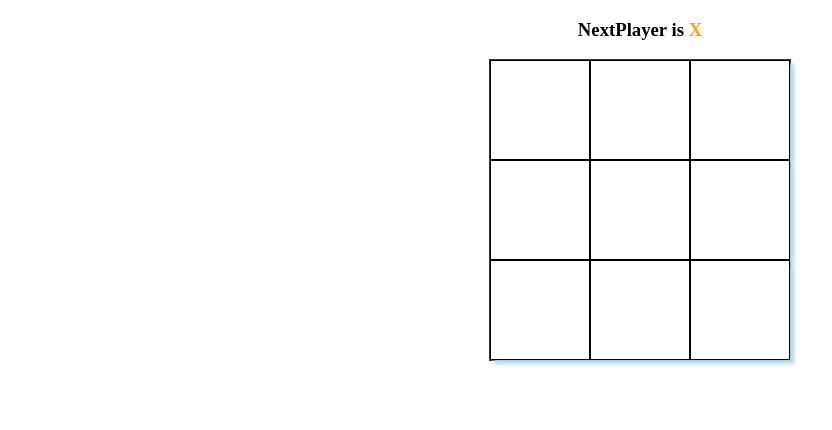
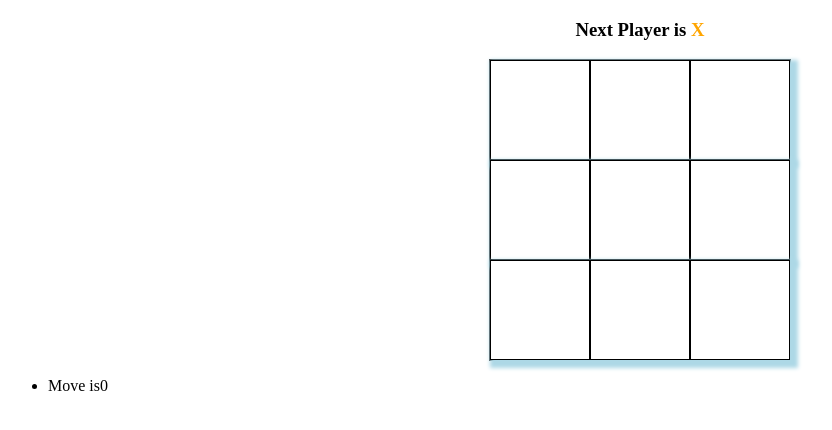
Before and after one commit to Kinuganjhu/Test, a React (Vite) app: page / in a window 1280 px wide. Shown: the top 430 px of the page, without its empty margins (0-832 px from the left). Built offline with nearby package versions, Linux system fonts and the light colour scheme.

Commit message:
this is a final game

```diff
--- a/src/App.jsx
+++ b/src/App.jsx
@@ -3,34 +3,43 @@ import './styles.scss';
 import Board from './Components/Board';
 import calculateWinner from './Components/winner';
 import StatusMessage from './Components/statusMessage';
+import History from './Components/History';
+
 export default function App() {
+  const [history, setHistory] = useState([{ squares: Array(9).fill(null), isXNext: false }]);
+  const [currentMove, setCurrentMove] = useState(0);
   const [squares, setSquares] = useState(Array(9).fill(null));
-  const [isXNext, setIsXNext] = useState(true); // Changed initial value to true
-  const winner = calculateWinner(squares); // 'Winner' to 'winner' for consistency
+  const [isXNext, setIsXNext] = useState(true);
 
+  const winner = calculateWinner(squares);
+  const gamingBoard = history[currentMove];
 
   const handleSquareClick = (clickedPosition) => {
-    if (squares[clickedPosition] || winner) {
-      return; // Stop processing if there's a winner or square is already filled
+    if (gamingBoard.squares[clickedPosition] || winner) {
+      return;
     }
 
-    setSquares((currentSquares) => {
-      return currentSquares.map((squareValue, position) => {
-        if (clickedPosition === position) {
-          return isXNext ? 'X' : 'O';
-        }
-        return squareValue;
-      });
+    const nextSquareState = gamingBoard.squares.map((squareValue, position) =>
+      clickedPosition === position ? (gamingBoard.isXNext ? 'X' : 'O') : squareValue
+    );
+
+    const updatedHistory = history.slice(0, currentMove + 1);
+    updatedHistory.push({
+      squares: nextSquareState,
+      isXNext: !gamingBoard.isXNext,
     });
 
-    setIsXNext((prevIsNext) => !prevIsNext); // Changed setXIsNext to setIsXNext for clarity
+    setHistory(updatedHistory);
+    setCurrentMove(updatedHistory.length - 1);
+    setSquares(nextSquareState);
+    setIsXNext(!gamingBoard.isXNext);
   };
 
   return (
     <div className='App'>
-      <StatusMessage winner = {winner} squares = {squares} isXNext = {isXNext}/>
-
-      <Board squares={squares} handleSquareClick={handleSquareClick} />
+      <StatusMessage winner={winner} squares={squares} isXNext={isXNext} gamingBoard={gamingBoard} />
+      <Board squares={squares} handleSquareClick={handleSquareClick} gamingBoard={gamingBoard} />
+      <History history={history} />
     </div>
   );
 }
--- a/src/Components/Board.jsx
+++ b/src/Components/Board.jsx
@@ -1,36 +1,32 @@
 import React from 'react';
-import Square from './Square';
 
 const Board = ({ squares, handleSquareClick }) => {
-  const renderSquare = (position) => {
-    return <Square value={squares[position]} onClick={() => handleSquareClick(position)} />;
+  const renderSquare = (i) => {
+    return (
+      <button className="square" onClick={() => handleSquareClick(i)}>
+        {squares[i]}
+      </button>
+    );
   };
 
   return (
-    <>
-      {/* First line row */}
-      <div className='board'>
-        <div className='board-row'>
+    <div className="board">
+      <div className="board-row">
         {renderSquare(0)}
         {renderSquare(1)}
         {renderSquare(2)}
       </div>
-
-        {/* Second line row */}
-        <div className='board-row'>
+      <div className="board-row">
         {renderSquare(3)}
         {renderSquare(4)}
         {renderSquare(5)}
       </div>
-
-        {/* Third line row */}
-        <div className='board-row'>
+      <div className="board-row">
         {renderSquare(6)}
         {renderSquare(7)}
         {renderSquare(8)}
       </div>
     </div>
-    </>
   );
 };
 
--- /dev/null
+++ b/src/Components/History.jsx
@@ -0,0 +1,17 @@
+import React from 'react';
+
+const History = ({ history }) => {
+  return (
+    <div>
+      <ul>
+        {history.map((move, index) => (
+          <li key={index}>
+            <div>Move  is{index}</div>
+          </li>
+        ))}
+      </ul>
+    </div>
+  );
+};
+
+export default History;
--- a/src/Components/Square.jsx
+++ b/src/Components/Square.jsx
@@ -1,9 +1,9 @@
-export default function Square({value,onClick }){
+import React from 'react';
+
+export default function Square({ value, onClick }) {
   return (
-    <>
-<button className = 'square'
- onClick = {onClick} >{value} </button>
-    </>
-
+    <button className='square' onClick={onClick}>
+      {value}
+    </button>
   );
 }
--- a/src/Components/statusMessage.jsx
+++ b/src/Components/statusMessage.jsx
@@ -16,7 +16,7 @@ const StatusMessage = ({ isXNext, squares, winner }) => {
       return (
         <>
 
-          <span className = 'text-orange'> O</span> and {' '}
+          <span className = 'text-orange'> O</span> and { ' '}
           <span className = 'text-gree n'> X</span>
 
         </>
@@ -26,7 +26,7 @@ const StatusMessage = ({ isXNext, squares, winner }) => {
     if (!winner && !noMovesLeft) {
       return (
         <>
-          NextPlayer is { ' '}
+          Next Player is { ' '}
           <span className = {isXNext?'text-orange': 'text-green'}>
             {nextPlayer}
           </span>
--- a/src/styles.scss
+++ b/src/styles.scss
@@ -24,7 +24,7 @@
 
 .board-row {
   display: flex;
-  box-shadow: 4px 4px 4px lightblue;
+  box-shadow: 4px 4px 4px 4px lightblue;
 }
 
 .board-row div {
@@ -47,7 +47,7 @@
   color: red;
 }
 
-.text-green {
+.text-green{
   color: green;
 }
 
```
Lines whose indentation alone changed are shown as unchanged.
